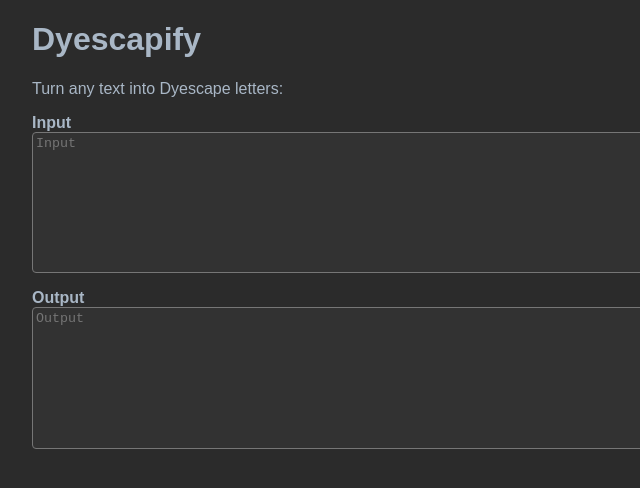
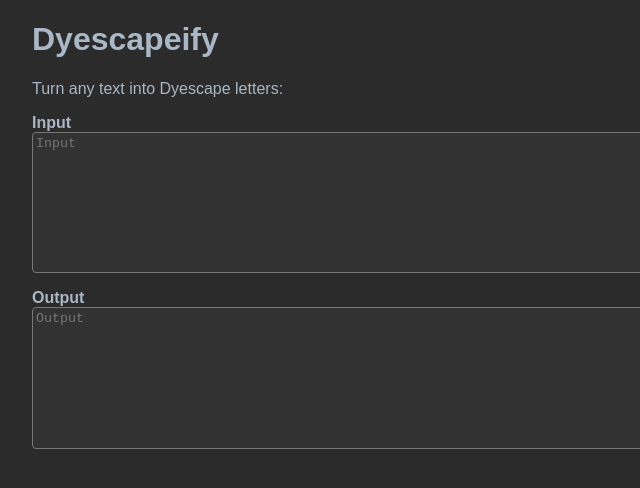
Before and after one commit to fxshlein/dyescapeify, a plain HTML site: page index.html in a window 1280 px wide. Shown: the full height of the page, 292-932 px from the left. Drawn offline with Linux system fonts and the light colour scheme.

Commit message:
lmao bruh

```diff
--- a/index.html
+++ b/index.html
@@ -41,7 +41,7 @@
 </style>
 <body>
 <div id="content">
-    <h1>Dyescapify</h1>
+    <h1>Dyescapeify</h1>
     <p>Turn any text into Dyescape letters:</p>
 
     <label for="input">Input</label>
```
